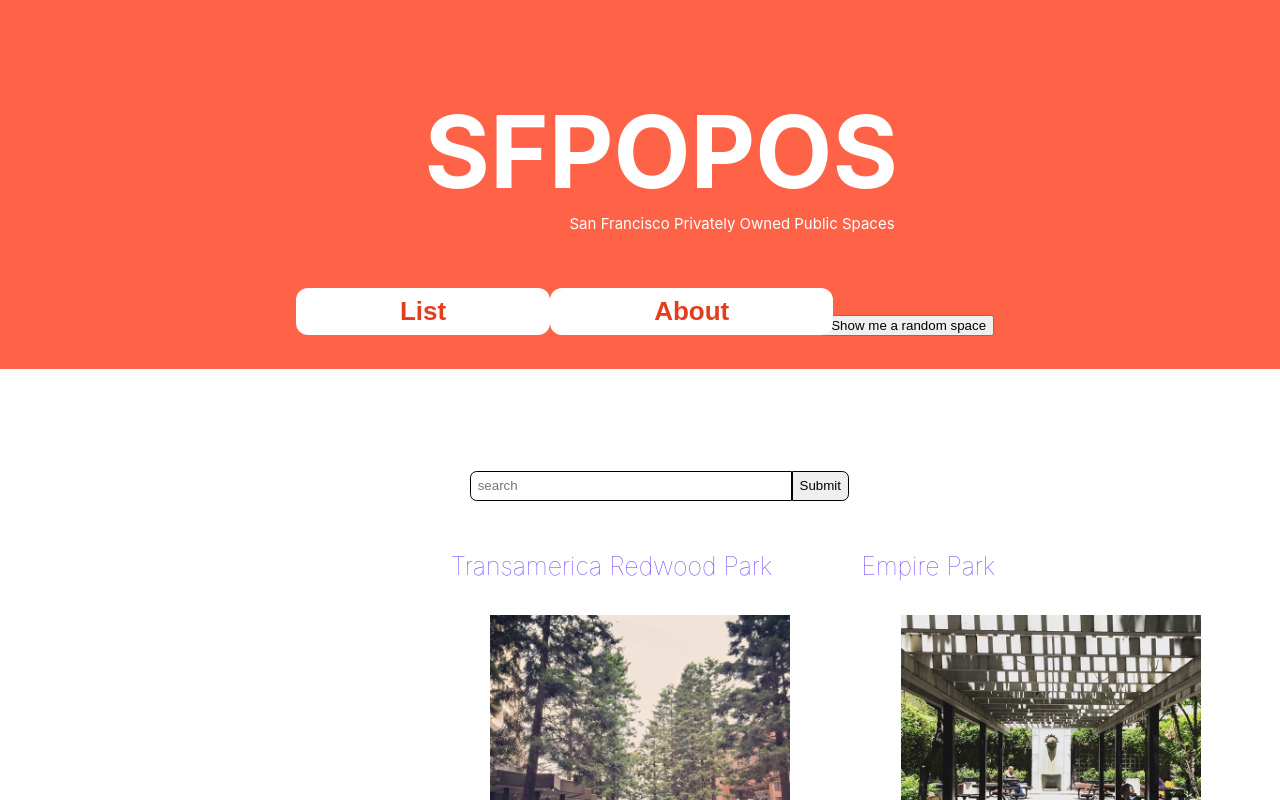
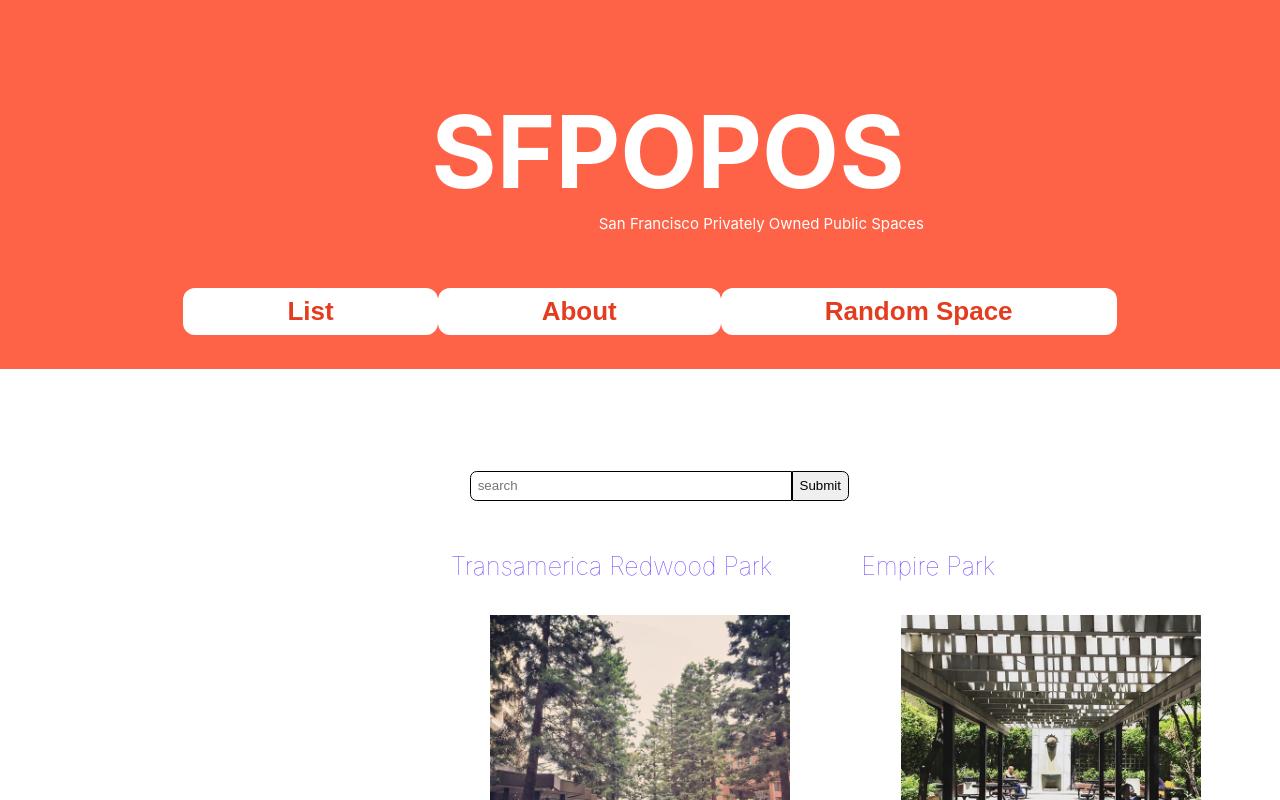
Before and after one commit to sandycamilo/React-App, a React (Create React App) app in the folder sfpopos/: page /#/ in a window 1280 px wide. Shown: the top 800 px of the page. Built offline with nearby package versions, Linux system fonts and the light colour scheme.

Commit message:
random space stylecss

```diff
--- a/sfpopos/src/components/RandomSpace/RandomSpace.css
+++ b/sfpopos/src/components/RandomSpace/RandomSpace.css
@@ -0,0 +1,14 @@
+.randomspace {
+  background-color: rgb(255, 255, 255);
+  display: inline-block;
+  padding: 0.3em 4em;
+  color: rgb(228, 60, 30);
+  font-weight: bold;
+  text-decoration: none;
+  font-size: 26px;
+  position: relative;
+  top: -10px;
+  left: 10px;
+  border-radius: 12px;
+  border: none;
+}
--- a/sfpopos/src/components/RandomSpace/RandomSpace.js
+++ b/sfpopos/src/components/RandomSpace/RandomSpace.js
@@ -6,12 +6,12 @@ import data from '../../sfpopos-data.json' // to know the length of the list.
 function RandomSpace() {
     const history = useHistory()
   return (
-        <button onClick={(e) => {
+        <button class="randomspace" onClick={(e) => {
           // run code here when clicked'
           // gets a random number from 0 to the length - 1
             const id = Math.floor(Math.random() * data.length)
             history.push(`/details/${id}`)
-        }}>Show me a random space</button>
+        }}>Random Space</button>
   )
 }
 
```
